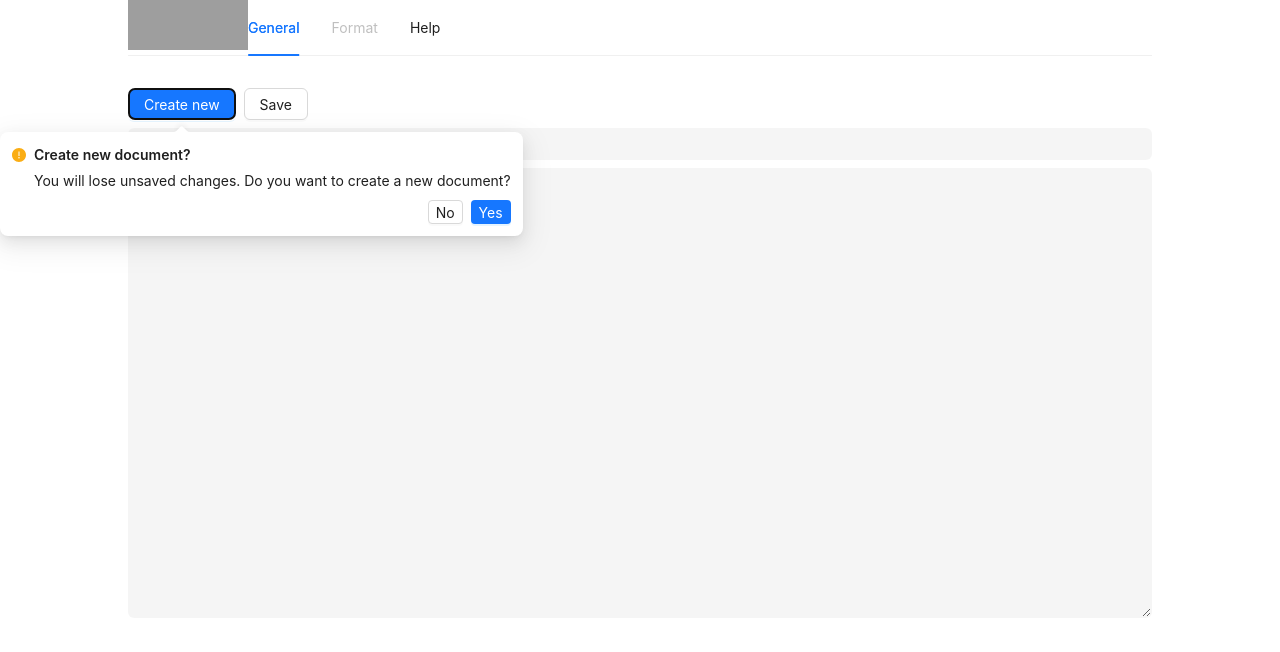
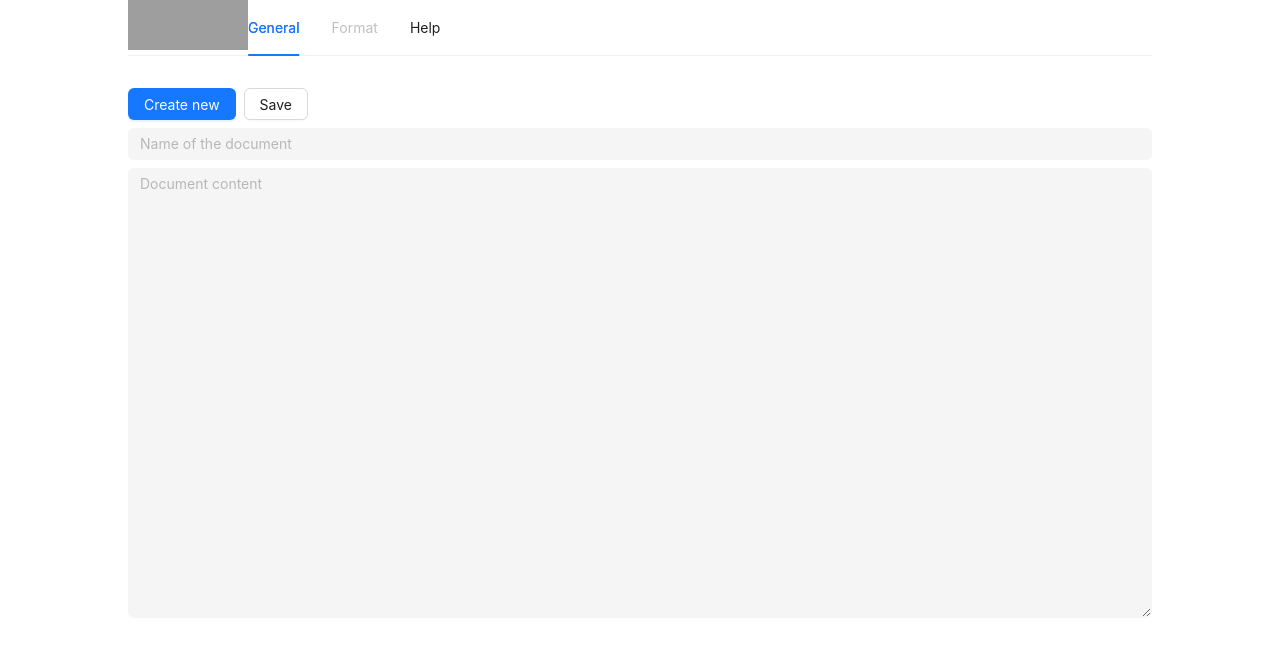
Before and after one commit to dariasmyr/handy-snippets-frontend, a React (Vite) app: page / in a window 1280 px wide. Both pictures are taken after a click on the button "Create new". Shown: the top 652 px of the page. Built offline with nearby package versions, Linux system fonts and the light colour scheme; no server answers; grey boxes are pictures that could not be loaded.

Commit message:
Fixed create new button

```diff
--- a/src/routes/index.lazy.tsx
+++ b/src/routes/index.lazy.tsx
@@ -92,25 +92,32 @@ function Index(): JSX.Element {
     }
   };
 
+  const renderCreateButton = (): JSX.Element => {
+    return documentData === null ? (
+      <Button type="primary" onClick={handleCreateNewDocument}>
+        Create new
+      </Button>
+    ) : (
+      <Flex gap="small" wrap>
+        <Popconfirm
+          title="Are you sure to create a new document?"
+          onConfirm={handleCreateNewDocument}
+          onCancel={cancel}
+          okText="Yes"
+          cancelText="No"
+        >
+          <Button type="primary">Create new</Button>
+        </Popconfirm>
+        <Button onClick={handleSaveDocument}>Save</Button>
+      </Flex>
+    );
+  };
+
   const Controls = (): JSX.Element => {
     return (
       <Flex justify={"space-between"}>
         <Flex gap="small" wrap>
-          <Space>
-            <Popconfirm
-              title="Create new document?"
-              description="You will lose unsaved changes. Do you want to create a new document?"
-              onConfirm={handleCreateNewDocument}
-              onCancel={cancel}
-              okText="Yes"
-              cancelText="No"
-            >
-              <Button type="primary" hidden={!documentData}>
-                Create new
-              </Button>
-            </Popconfirm>
-          </Space>
-          <Button onClick={handleSaveDocument}>Save</Button>
+          <Space>{renderCreateButton()}</Space>
         </Flex>
       </Flex>
     );
```
